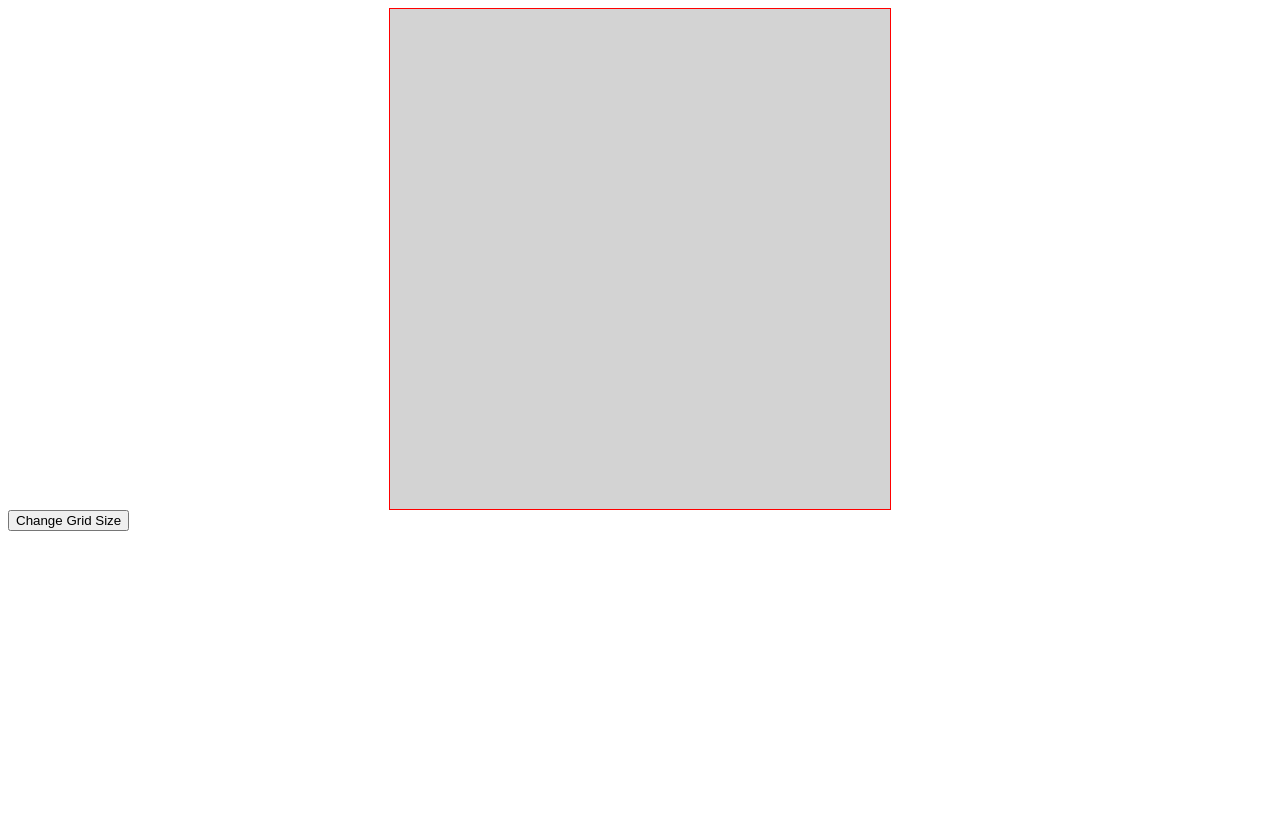
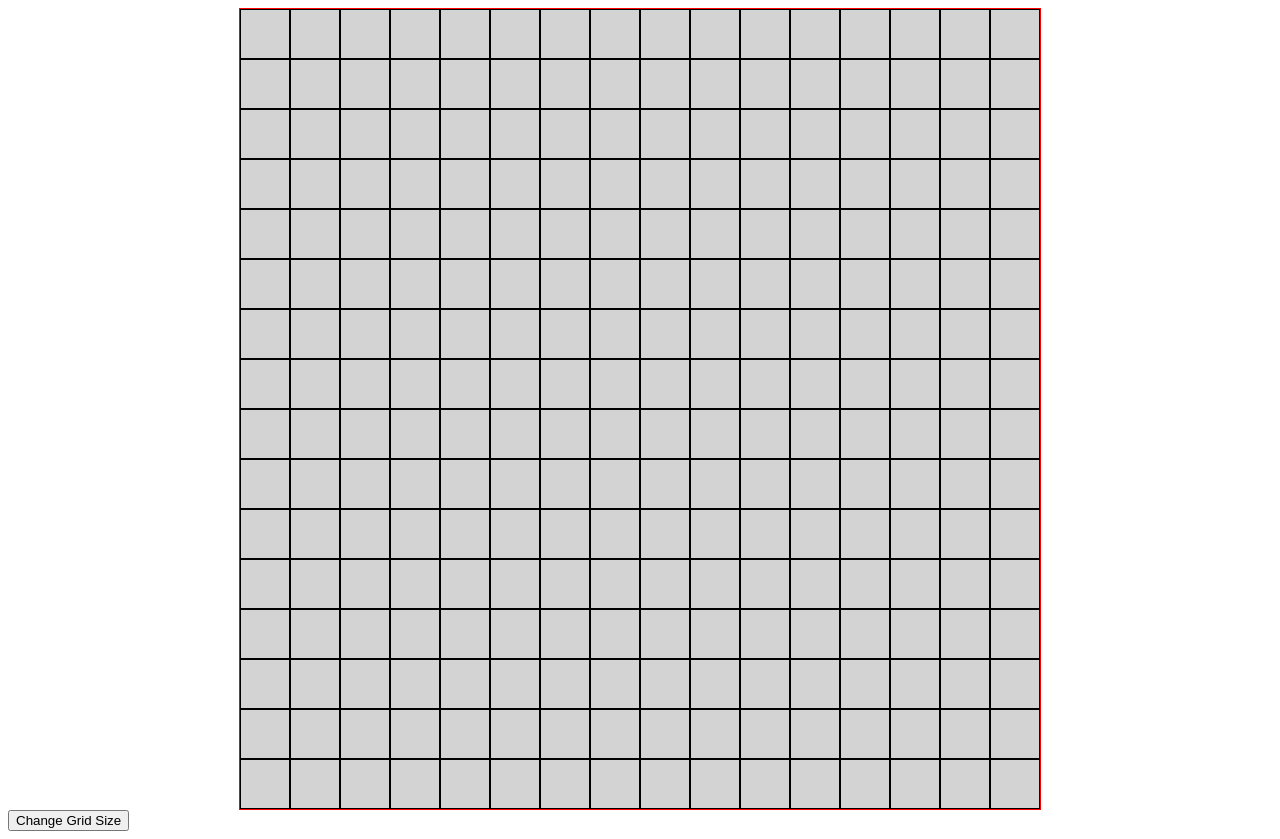
Before and after one commit to AndreiTotoro/etch-a-sketch, a plain HTML site: page index.html in a window 1280 px wide. Before the commit the page ends 800 px from the top, so only its background shows below. Drawn offline with Linux system fonts and the light colour scheme.

Commit message:
Add borders to the div

```diff
--- a/main.js
+++ b/main.js
@@ -1,8 +1,9 @@
-//Style one square div
+//Get elements from dom
 const grid = document.querySelector(`#grid`);
 const changeButton = document.querySelector(`#change-grid`)
 
-//Create a 16 x 16  grid of square divs
+
+//Change the size of the current grid
 const makeGrid = (size) => {
 
 const oldgrid = document.querySelectorAll('.square')
@@ -13,13 +14,13 @@ oldgrid.forEach((div) => {
 for (let i = 1; i <= size * size; i++) {
 	const square = document.createElement(`div`);
 	square.classList.toggle('square');
-	square.style.height = `${100.0 / size}%`
-	square.style.width = `${100.0 / size}%`
+	square.style.height = `${800.0 / size - 2}px`
+	square.style.width = `${800.0 / size - 2}px`
 	grid.appendChild(square);
 }
 
 }
-
+//Update the grid with the value the user gives
 const gridChanger = () => {
 	makeGrid(prompt("What size grid do you want?"))
 }
--- a/styles.css
+++ b/styles.css
@@ -1,10 +1,11 @@
 .square {
         background-color: lightgrey;
+        border: 1px black solid;
 }
 
 #grid {
-        width: 500px;
-        height: 500px;
+        width: 800px;
+        height: 800px;
         border: red 1px solid;
         margin: auto;
         display: flex;
```
